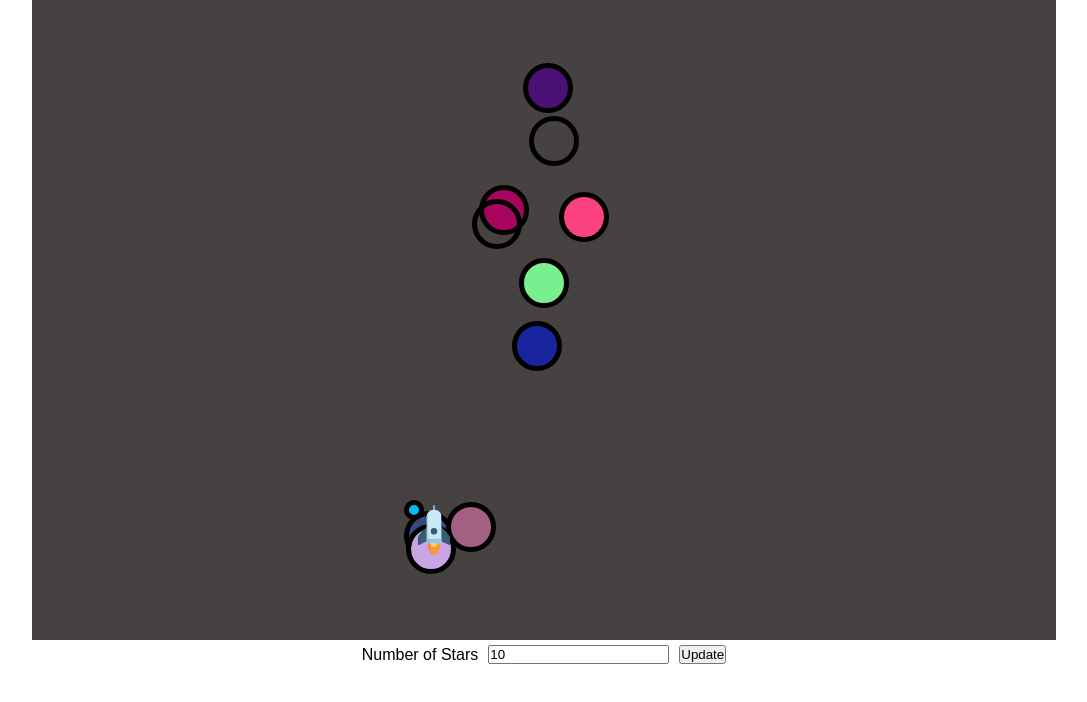
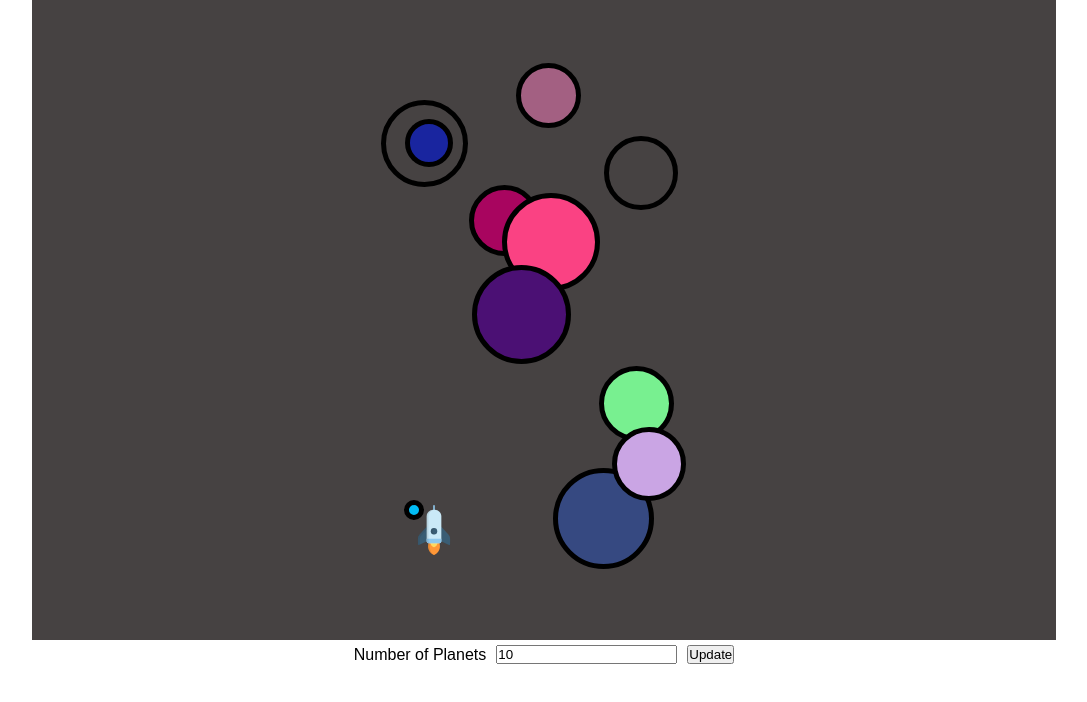
Before and after one commit to saagarshah99/Spaceships, a plain HTML site: page index.html in a window 1280 px wide. Shown: the whole page, without its empty margins (96-1183 px from the left). Drawn offline with Linux system fonts and the light colour scheme.

Commit message:
Changed stars to planets, used random #s for different sizes

```diff
--- a/assets/scripts/spaceships.js
+++ b/assets/scripts/spaceships.js
@@ -10,7 +10,7 @@ const checkCollisionState = (spaceshipClasslist, hasJustCollided, numberOfCollis
     if(!containsCollision) spaceshipClasslist.add(collisionState);
     else if(containsCollision && !hasJustCollided) spaceshipClasslist.remove(collisionState);
 
-    // const spaceshipStyle = document.getElementById("spaceship").style;
+    const spaceshipStyle = document.getElementById("spaceship").style;
     // spaceshipStyle.padding = numberOfCollisions+"px";
     // spaceshipStyle.opacity = "0.5";
 }
@@ -107,6 +107,10 @@ function createRandomStars(event)
         top: ${Math.floor(Math.random() * 600)}px; background-color: ${randomColour()};
         right: ${Math.floor(Math.random() * 400)}px; bottom: ${Math.floor(Math.random() * 600)}px;`);
 
+        const randomSize = Math.floor(Math.random() * 80) + 30+"px";
+        newStarDiv.style.width = randomSize;
+        newStarDiv.style.height = randomSize;
+
         document.querySelector(".space-container").appendChild(newStarDiv);
         newStarDiv.classList.add("collidable-object", "stars");
         collisionObject.starDivs.push(new BaseStar(newStarDiv));
@@ -130,9 +134,6 @@ const setup = () =>
     newSpaceship.classList.add("collidable-object");
     newSpaceship.innerHTML = `<img src="./assets/images/spaceship.svg" width="50" height="50" />`;
 
-    // newSpaceship.style.padding = "0";
-    // newSpaceship.style.opacity = "1";
-
     document.querySelector(".space-container").appendChild(newSpaceship);
     collisionObject.spaceship = new MoveSpaceship(newSpaceship);
 
--- a/index.html
+++ b/index.html
@@ -12,7 +12,7 @@
     <main>
         <div class='space-container'></div>
         <form id="frmGameConfig">
-            <label for="txtNumberOfStars">Number of Stars</label>
+            <label for="txtNumberOfStars">Number of Planets</label>
             <input type="number" name="" id="txtNumberOfStars" />
             <input type="submit" value="Update" id="btnConfigGame" />
         </form>
```
Also changed, not shown: assets/images/alien_icon.png (added).
